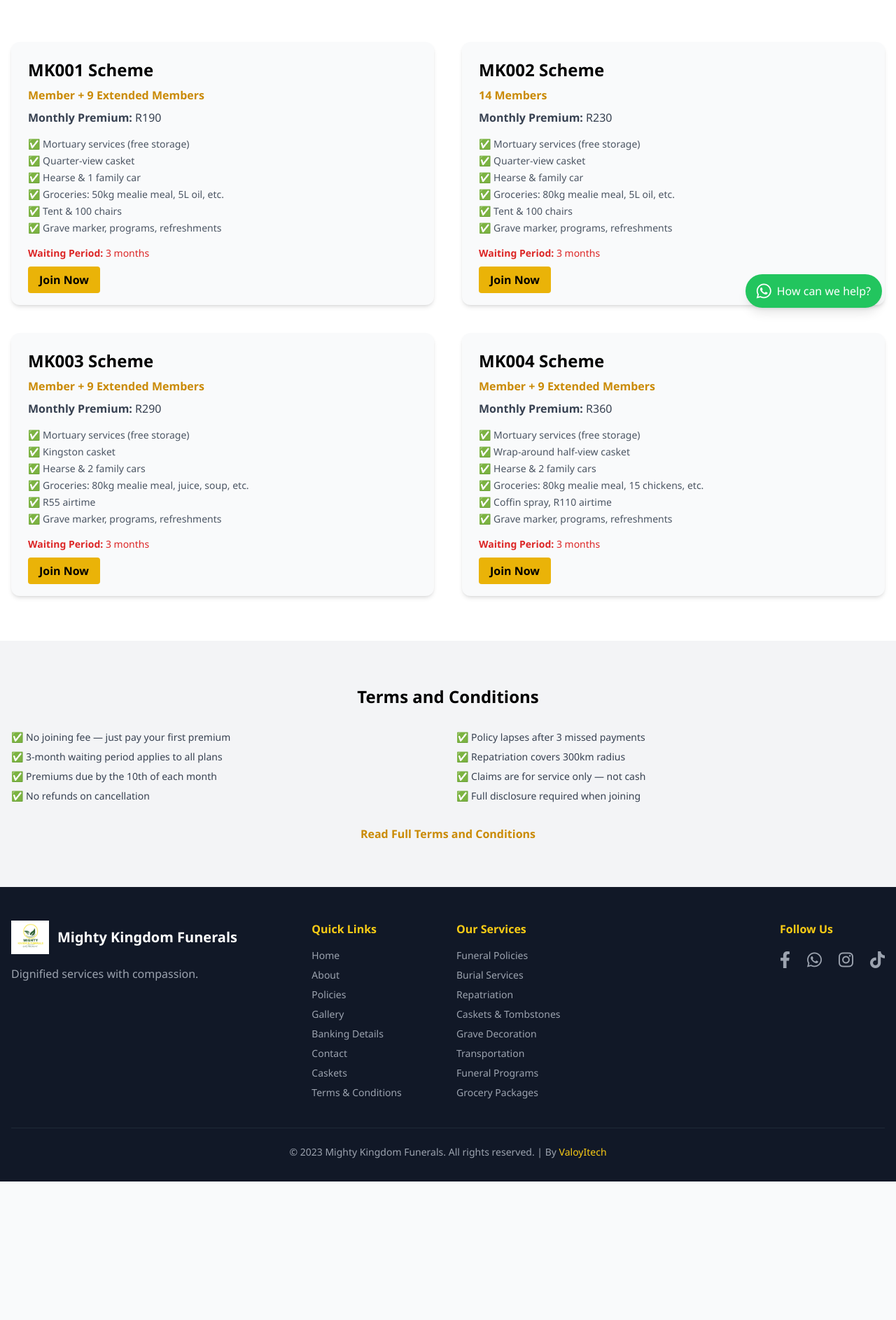
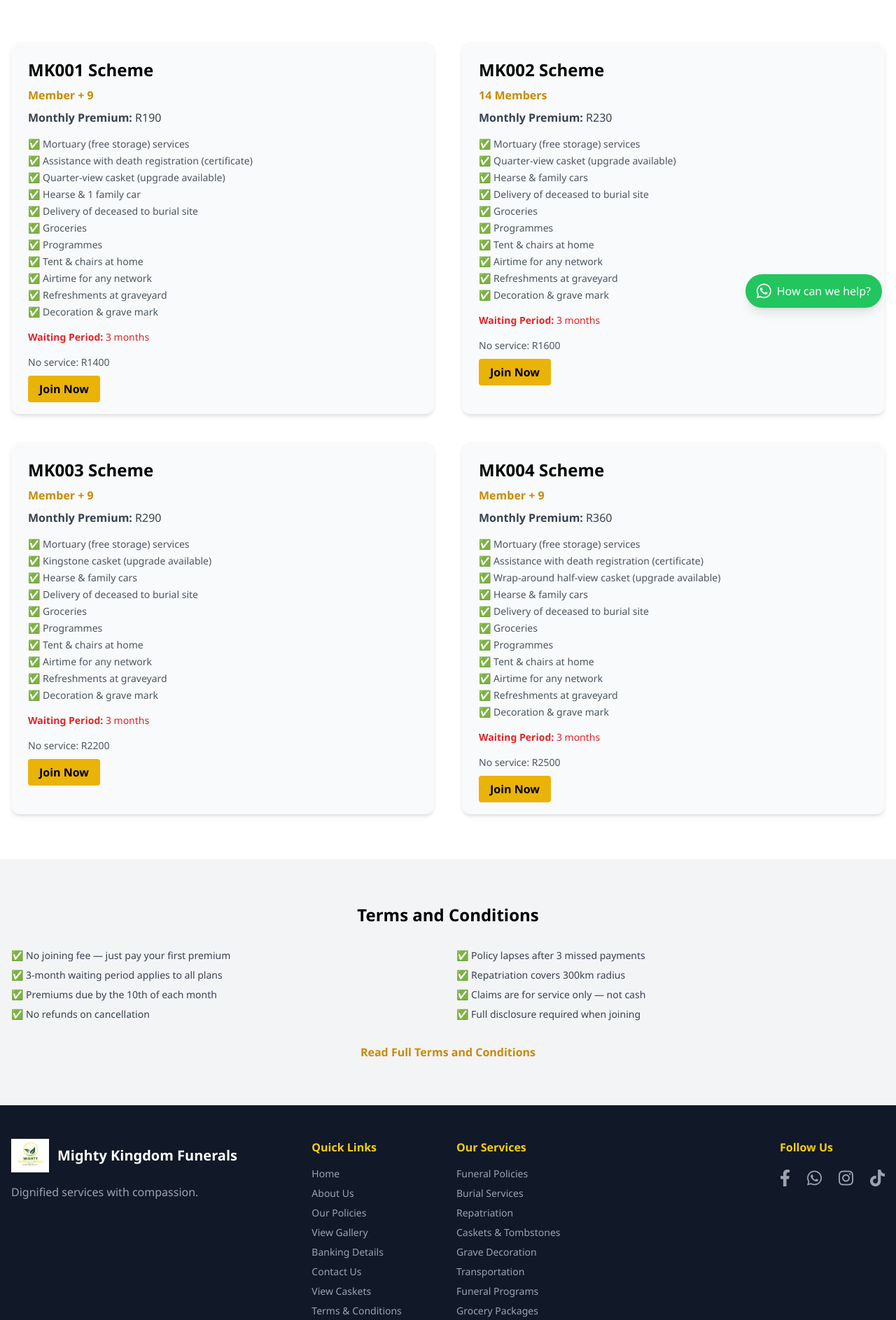
Before and after one commit to ValoyItech/mightykingdom, a plain HTML site: page plans.html in a window 1280 px wide. Shown: the part 340-2227 px from the top of the page at 70% size. Before the commit the page ends 2029 px from the top, so only its background shows below. Drawn offline with nearby package versions, Linux system fonts and the light colour scheme.

Commit message:
Add files via upload

```diff
--- a/plans.html
+++ b/plans.html
@@ -40,7 +40,7 @@
     <nav class="hidden md:block">
       <ul class="flex space-x-6">
         <li><a href="index.html" class="hover:text-yellow-300 transition">Home</a></li>
-        <li><a href="about.html" class="hover:text-yellow-300 transition">About</a></li>
+        <li><a href="about.html" class="hover:text-yellow-300 transition">About Us</a></li>
         <li><a href="payments.html" class="hover:text-yellow-300 transition">Payments</a></li>
         <li><a href="gallery.html" class="hover:text-yellow-300 transition">Gallery</a></li>
         <li><a href="contact.html" class="hover:text-yellow-300 transition">Contact</a></li>
@@ -54,7 +54,7 @@
   <div id="mobile-menu" class="hidden md:hidden gradient-bg py-4 px-4">
     <ul class="flex flex-col space-y-4">
         <li><a href="index.html" class="hover:text-yellow-300 transition">Home</a></li>
-        <li><a href="about.html" class="hover:text-yellow-300 transition">About</a></li>
+        <li><a href="about.html" class="hover:text-yellow-300 transition">About Us</a></li>
         <li><a href="payments.html" class="hover:text-yellow-300 transition">Payments</a></li>
         <li><a href="gallery.html" class="hover:text-yellow-300 transition">Gallery</a></li>
         <li><a href="contact.html" class="hover:text-yellow-300 transition">Contact</a></li>
@@ -78,17 +78,23 @@
       <!-- MK001 -->
       <div class="policy-card bg-gray-50 rounded-xl p-6 shadow-md">
         <h3 class="text-2xl font-bold text-dark-green mb-2">MK001 Scheme</h3>
-          <p class="text-yellow-600 font-semibold mb-2">Member + 9 Extended Members</p>
+        <p class="text-yellow-600 font-semibold mb-2">Member + 9</p>
         <p class="text-gray-700 mb-4"><strong>Monthly Premium:</strong> R190</p>
         <ul class="text-sm text-gray-600 space-y-1 mb-4">
-            <li>✅ Mortuary services (free storage)</li>
-            <li>✅ Quarter-view casket</li>
+          <li>✅ Mortuary (free storage) services</li>
+          <li>✅ Assistance with death registration (certificate)</li>
+          <li>✅ Quarter-view casket (upgrade available)</li>
           <li>✅ Hearse & 1 family car</li>
-            <li>✅ Groceries: 50kg mealie meal, 5L oil, etc.</li>
-            <li>✅ Tent & 100 chairs</li>
-            <li>✅ Grave marker, programs, refreshments</li>
+          <li>✅ Delivery of deceased to burial site</li>
+          <li>✅ Groceries</li>
+          <li>✅ Programmes</li>
+          <li>✅ Tent & chairs at home</li>
+          <li>✅ Airtime for any network</li>
+          <li>✅ Refreshments at graveyard</li>
+          <li>✅ Decoration & grave mark</li>
         </ul>
         <p class="text-sm text-red-600 mb-4"><strong>Waiting Period:</strong> 3 months</p>
+        <p class="text-sm text-gray-600 mb-4">No service: R1400</p>
         <a href="contact.html" class="bg-yellow-500 text-dark-green font-bold py-2 px-4 rounded hover:bg-yellow-600 transition">Join Now</a>
       </div>
 
@@ -98,54 +104,71 @@
         <p class="text-yellow-600 font-semibold mb-2">14 Members</p>
         <p class="text-gray-700 mb-4"><strong>Monthly Premium:</strong> R230</p>
         <ul class="text-sm text-gray-600 space-y-1 mb-4">
-            <li>✅ Mortuary services (free storage)</li>
-            <li>✅ Quarter-view casket</li>
-            <li>✅ Hearse & family car</li>
-            <li>✅ Groceries: 80kg mealie meal, 5L oil, etc.</li>
-            <li>✅ Tent & 100 chairs</li>
-            <li>✅ Grave marker, programs, refreshments</li>
+          <li>✅ Mortuary (free storage) services</li>
+          <li>✅ Quarter-view casket (upgrade available)</li>
+          <li>✅ Hearse & family cars</li>
+          <li>✅ Delivery of deceased to burial site</li>
+          <li>✅ Groceries</li>
+          <li>✅ Programmes</li>
+          <li>✅ Tent & chairs at home</li>
+          <li>✅ Airtime for any network</li>
+          <li>✅ Refreshments at graveyard</li>
+          <li>✅ Decoration & grave mark</li>
         </ul>
         <p class="text-sm text-red-600 mb-4"><strong>Waiting Period:</strong> 3 months</p>
+        <p class="text-sm text-gray-600 mb-4">No service: R1600</p>
         <a href="contact.html" class="bg-yellow-500 text-dark-green font-bold py-2 px-4 rounded hover:bg-yellow-600 transition">Join Now</a>
       </div>
 
       <!-- MK003 -->
       <div class="policy-card bg-gray-50 rounded-xl p-6 shadow-md">
         <h3 class="text-2xl font-bold text-dark-green mb-2">MK003 Scheme</h3>
-          <p class="text-yellow-600 font-semibold mb-2">Member + 9 Extended Members</p>
+        <p class="text-yellow-600 font-semibold mb-2">Member + 9</p>
         <p class="text-gray-700 mb-4"><strong>Monthly Premium:</strong> R290</p>
         <ul class="text-sm text-gray-600 space-y-1 mb-4">
-            <li>✅ Mortuary services (free storage)</li>
-            <li>✅ Kingston casket</li>
-            <li>✅ Hearse & 2 family cars</li>
-            <li>✅ Groceries: 80kg mealie meal, juice, soup, etc.</li>
-            <li>✅ R55 airtime</li>
-            <li>✅ Grave marker, programs, refreshments</li>
+          <li>✅ Mortuary (free storage) services</li>
+          <li>✅ Kingstone casket (upgrade available)</li>
+          <li>✅ Hearse & family cars</li>
+          <li>✅ Delivery of deceased to burial site</li>
+          <li>✅ Groceries</li>
+          <li>✅ Programmes</li>
+          <li>✅ Tent & chairs at home</li>
+          <li>✅ Airtime for any network</li>
+          <li>✅ Refreshments at graveyard</li>
+          <li>✅ Decoration & grave mark</li>
         </ul>
         <p class="text-sm text-red-600 mb-4"><strong>Waiting Period:</strong> 3 months</p>
+        <p class="text-sm text-gray-600 mb-4">No service: R2200</p>
         <a href="contact.html" class="bg-yellow-500 text-dark-green font-bold py-2 px-4 rounded hover:bg-yellow-600 transition">Join Now</a>
       </div>
 
       <!-- MK004 -->
       <div class="policy-card bg-gray-50 rounded-xl p-6 shadow-md">
         <h3 class="text-2xl font-bold text-dark-green mb-2">MK004 Scheme</h3>
-          <p class="text-yellow-600 font-semibold mb-2">Member + 9 Extended Members</p>
+        <p class="text-yellow-600 font-semibold mb-2">Member + 9</p>
         <p class="text-gray-700 mb-4"><strong>Monthly Premium:</strong> R360</p>
         <ul class="text-sm text-gray-600 space-y-1 mb-4">
-            <li>✅ Mortuary services (free storage)</li>
-            <li>✅ Wrap-around half-view casket</li>
-            <li>✅ Hearse & 2 family cars</li>
-            <li>✅ Groceries: 80kg mealie meal, 15 chickens, etc.</li>
-            <li>✅ Coffin spray, R110 airtime</li>
-            <li>✅ Grave marker, programs, refreshments</li>
+          <li>✅ Mortuary (free storage) services</li>
+          <li>✅ Assistance with death registration (certificate)</li>
+          <li>✅ Wrap-around half-view casket (upgrade available)</li>
+          <li>✅ Hearse & family cars</li>
+          <li>✅ Delivery of deceased to burial site</li>
+          <li>✅ Groceries</li>
+          <li>✅ Programmes</li>
+          <li>✅ Tent & chairs at home</li>
+          <li>✅ Airtime for any network</li>
+          <li>✅ Refreshments at graveyard</li>
+          <li>✅ Decoration & grave mark</li>
         </ul>
         <p class="text-sm text-red-600 mb-4"><strong>Waiting Period:</strong> 3 months</p>
+        <p class="text-sm text-gray-600 mb-4">No service: R2500</p>
         <a href="contact.html" class="bg-yellow-500 text-dark-green font-bold py-2 px-4 rounded hover:bg-yellow-600 transition">Join Now</a>
       </div>
 
     </div>
   </div>
 </section>
+
 
   <!-- Terms and Conditions -->
 <section class="py-16 bg-gray-100">
@@ -195,12 +218,12 @@
           <h3 class="font-semibold text-yellow-400 mb-4">Quick Links</h3>
           <ul class="space-y-2 text-gray-400 text-sm">
             <li><a href="index.html" class="hover:text-yellow-400 transition">Home</a></li>
-            <li><a href="about.html" class="hover:text-yellow-400 transition">About</a></li>
-            <li><a href="plans.html" class="hover:text-yellow-400 transition">Policies</a></li>
-            <li><a href="gallery.html" class="hover:text-yellow-400 transition">Gallery</a></li>
+            <li><a href="about.html" class="hover:text-yellow-400 transition">About Us</a></li>
+            <li><a href="plans.html" class="hover:text-yellow-400 transition">Our Policies</a></li>
+            <li><a href="gallery.html" class="hover:text-yellow-400 transition">View Gallery</a></li>
             <li><a href="payments.html" class="hover:text-yellow-400 transition">Banking Details</a></li>
-            <li><a href="contact.html" class="hover:text-yellow-400 transition">Contact</a></li>
-            <li><a href="caskets.html" class="hover:text-yellow-400 transition">Caskets</a></li>
+            <li><a href="contact.html" class="hover:text-yellow-400 transition">Contact Us</a></li>
+            <li><a href="caskets.html" class="hover:text-yellow-400 transition">View Caskets</a></li>
             <li><a href="terms.html" class="hover:text-yellow-400 transition">Terms & Conditions</a></li>
           </ul>
         </div>
```
Also changed, not shown: about.html (+30 -71 lines), caskets.html (+9 -9 lines), contact.html (+28 -17 lines), gallery.html (+9 -9 lines), index.html (+32 -16 lines), payments.html (+9 -9 lines). Lines whose indentation alone changed are shown as unchanged.
